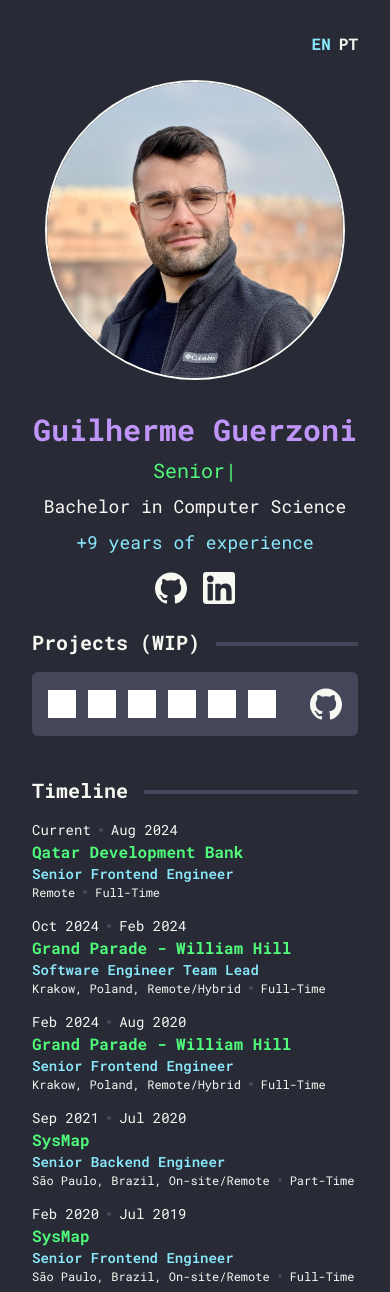
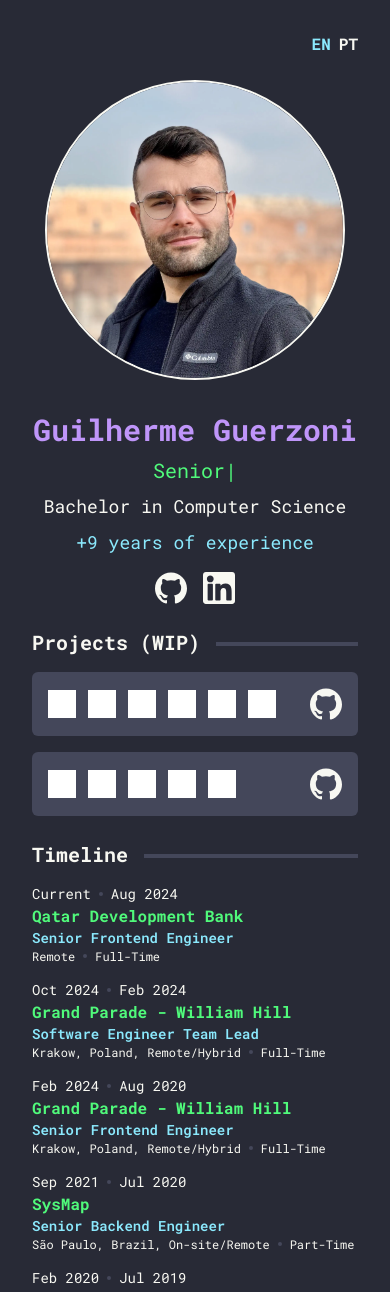
Before and after one commit to g-guerzoni/personal-website, a Next.js app: page /en in a window 390 px wide. Shown: the top 1292 px of the page. Built offline with nearby package versions, Linux system fonts and the light colour scheme; grey boxes are pictures that could not be loaded.

Commit message:
chore: running lint format | adding new project

```diff
--- a/next.config.ts
+++ b/next.config.ts
@@ -1,5 +1,5 @@
+import type { NextConfig } from "next";
 import createNextIntlPlugin from "next-intl/plugin";
-import type { NextConfig } from "next";
 
 const withNextIntl = createNextIntlPlugin("./src/i18n/request.ts");
 
--- a/src/app/[locale]/layout.tsx
+++ b/src/app/[locale]/layout.tsx
@@ -1,8 +1,8 @@
 import { Roboto_Mono } from "next/font/google";
 import { notFound } from "next/navigation";
 
+import { Analytics } from "@vercel/analytics/next";
 import type { Metadata } from "next";
-import { Analytics } from "@vercel/analytics/next";
 import { NextIntlClientProvider } from "next-intl";
 import { getMessages } from "next-intl/server";
 
@@ -107,7 +107,7 @@ export default async function LocaleLayout({
       <body className={`${robotoMono.variable} p-8 font-mono antialiased`}>
         <a
           href="#main-content"
-          className="sr-only focus:not-sr-only focus:absolute focus:left-4 focus:top-4 focus:z-50 focus:rounded focus:bg-primary focus:px-4 focus:py-2 focus:text-background focus:outline-none focus:ring-2 focus:ring-accent"
+          className="focus:bg-primary focus:text-background focus:ring-accent sr-only focus:not-sr-only focus:absolute focus:top-4 focus:left-4 focus:z-50 focus:rounded focus:px-4 focus:py-2 focus:ring-2 focus:outline-none"
         >
           Skip to main content
         </a>
--- a/src/components/profile/profile.tsx
+++ b/src/components/profile/profile.tsx
@@ -28,15 +28,17 @@ export default function Profile() {
           <h1 className="text-primary text-3xl font-bold">{t("profile.name")}</h1>
           <p className="text-highlight text-xl" aria-live="polite" aria-atomic="true">
             {typedText}
-            <span className="inline-block animate-blink" aria-hidden="true">|</span>
+            <span className="animate-blink inline-block" aria-hidden="true">
+              |
+            </span>
           </p>
           <p className="text-lg">{t("profile.education")}</p>
-          <p className="text-lg text-accent">{t("profile.experience")}</p>
+          <p className="text-accent text-lg">{t("profile.experience")}</p>
 
           <nav className="mt-2 flex justify-center gap-4 md:justify-start" aria-label="Social media links">
             <Link
               href={SOCIAL_MEDIA.GITHUB}
-              className="h-8 w-8 focus:outline-none focus:ring-2 focus:ring-primary focus:ring-offset-2 focus:ring-offset-background"
+              className="focus:ring-primary focus:ring-offset-background h-8 w-8 focus:ring-2 focus:ring-offset-2 focus:outline-none"
               aria-label={t("social.github")}
               target="_blank"
               rel="noopener noreferrer"
@@ -45,7 +47,7 @@ export default function Profile() {
             </Link>
             <Link
               href={SOCIAL_MEDIA.LINKEDIN}
-              className="h-8 w-8 focus:outline-none focus:ring-2 focus:ring-primary focus:ring-offset-2 focus:ring-offset-background"
+              className="focus:ring-primary focus:ring-offset-background h-8 w-8 focus:ring-2 focus:ring-offset-2 focus:outline-none"
               aria-label={t("social.linkedin")}
               target="_blank"
               rel="noopener noreferrer"
--- a/src/components/projects/projectBody.tsx
+++ b/src/components/projects/projectBody.tsx
@@ -17,12 +17,12 @@ const ProjectBody: React.FC<ProjectBodyProps> = ({ project, description, isExpan
         isExpanded ? "max-h-96" : "max-h-0"
       }`}
     >
-      <div className="p-4">
+      <div className="flex flex-col gap-2 p-4">
         <h3 className="text-secondary text-lg font-bold">{project.name}</h3>
         <p className="text-secondary text-sm">{description}</p>
 
         {project.demoUrl && (
-        <div className="mt-2">
+          <div>
             <span className="text-secondary text-sm font-semibold">Live demo: </span>
             <Link
               href={project.demoUrl}
@@ -37,7 +37,7 @@ const ProjectBody: React.FC<ProjectBodyProps> = ({ project, description, isExpan
         )}
 
         {project.technologies.length > 0 && (
-        <div className="mt-2">
+          <div>
             <span className="text-secondary text-sm font-semibold">Technologies: </span>
             <ul className="text-secondary ml-4 list-disc text-sm" aria-label="Technologies used in this project">
               {project.technologies.map((technology) => (
--- a/src/components/timeline/jobDescription.tsx
+++ b/src/components/timeline/jobDescription.tsx
@@ -29,7 +29,11 @@ const JobDescription: React.FC<JobDescriptionProps> = ({ selectedItem, jobListRe
       role="region"
     >
       <section aria-live="polite" aria-atomic="true">
-        <ul key={selectedItem.company + selectedItem.jobTitle} className="animate-fade-in flex flex-col gap-4" role="list">
+        <ul
+          key={selectedItem.company + selectedItem.jobTitle}
+          className="animate-fade-in flex flex-col gap-4"
+          role="list"
+        >
           {selectedItem.technologies.length > 0 && (
             <li className="text-highlight flex items-start gap-4">
               <span className="bg-secondary mt-2 h-2 w-2 shrink-0 rounded-full" aria-hidden="true" />
--- a/src/components/timeline/jobList.tsx
+++ b/src/components/timeline/jobList.tsx
@@ -19,7 +19,7 @@ const JobList: React.FC<JobListProps> = ({ items, onSelectItem, selectedItem })
       {items.map((item, index) => (
         <li
           key={`${item.company}-${item.jobTitle}`}
-          className="group grid grid-cols-1 justify-start outline-none transition-all duration-200 ease-in-out focus-visible:ring-2 focus-visible:ring-primary focus-visible:ring-offset-2 focus-visible:ring-offset-background lg:cursor-pointer lg:grid-cols-[68px_40px_1fr]"
+          className="group focus-visible:ring-primary focus-visible:ring-offset-background grid grid-cols-1 justify-start transition-all duration-200 ease-in-out outline-none focus-visible:ring-2 focus-visible:ring-offset-2 lg:cursor-pointer lg:grid-cols-[68px_40px_1fr]"
           onClick={() => handleSelectItem(item)}
           onKeyDown={(e) => {
             if (e.key === "Enter" || e.key === " ") {
--- a/src/data/projects.json
+++ b/src/data/projects.json
@@ -1,10 +1,17 @@
 [
   {
     "name": "Personal Website",
-    "descriptionEn": "A modern, accessible personal website showcasing professional experience and technical expertise. Features interactive timeline, typing animations, and full internationalization support.",
-    "descriptionBr": "Um site pessoal moderno e acessível que apresenta experiência profissional e expertise técnica. Possui linha do tempo interativa, animações de digitação e suporte completo à internacionalização.",
+    "descriptionEn": "A modern, accessible personal website that highlights professional experience and technical skills. Includes an interactive timeline, typing animations, and full internationalization support.",
+    "descriptionBr": "Um site pessoal moderno e acessível que destaca a experiência profissional e as competências técnicas. Inclui uma linha do tempo interativa, animações de digitação e suporte completo à internacionalização.",
     "demoUrl": "https://guerzoni.dev",
     "githubUrl": "https://github.com/g-guerzoni/personal-website",
     "technologies": ["TypeScript", "React", "Next.js", "Tailwind CSS", "ESLint", "Prettier"]
+  },
+  {
+    "name": "Audio Recorder with Transcription and R2 Storage (POC)",
+    "descriptionEn": "An Electron desktop app for recording audio, integrated with Cloudflare R2 for storage and automated transcription. It shows real-time progress, stores recordings in the cloud, and converts audio to text using OpenAI's Whisper via a Cloudflare Worker.",
+    "descriptionBr": "Um aplicativo desktop em Electron para gravação de áudio, integrado ao Cloudflare R2 para armazenamento e à transcrição automática. Exibe progresso em tempo real, armazena as gravações na nuvem e converte áudio em texto com o modelo Whisper da OpenAI via um Cloudflare Worker.",
+    "githubUrl": "https://github.com/g-guerzoni/poc-audio-recorder-transcription-r2",
+    "technologies": ["TypeScript", "Electron", "Cloudflare", "Cloudflare Workers", "OpenAI"]
   }
 ]
--- a/src/types/constants.ts
+++ b/src/types/constants.ts
@@ -5,7 +5,6 @@ export const BREAKPOINTS = {
   XL: 1280,
   "2XL": 1536,
 } as const;
-
 
 export const JOB_TITLES = [
   "Senior Frontend Engineer",
```
Also changed, not shown: src/components/projects/projects.tsx (+10 -2 lines), src/utils/string.ts (+5 -5 lines), src/types/global.ts (line endings or trailing spaces). Lines whose indentation alone changed are shown as unchanged.
